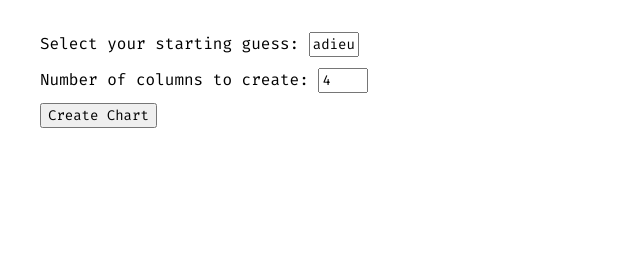
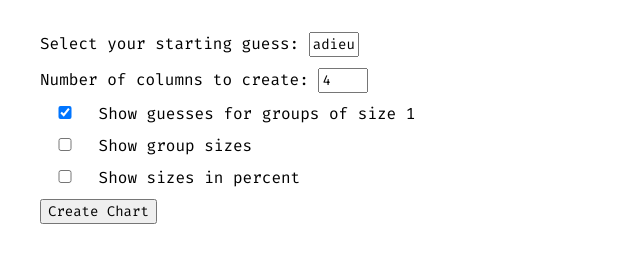
Before and after one commit to Zakuro98/Wordle-Chart-Template-Maker, a plain HTML site: page index.html in a window 1280 px wide. Shown: the whole page, without its empty margins (0-640 px from the left). Drawn offline with Linux system fonts and the light colour scheme.

Commit message:
Update index.html

```diff
--- a/index.html
+++ b/index.html
@@ -25,6 +25,27 @@
                 <input id="columns" type="number" value="4" min="1">
             </div>
 
+            <div>
+                <input id="guesses" type="checkbox" checked>
+                <label for="guesses">
+                    Show guesses for groups of size 1
+                </label>
+            </div>
+
+            <div>
+                <input id="sizes" type="checkbox">
+                <label for="sizes">
+                    Show group sizes
+                </label>
+            </div>
+
+            <div class="sub">
+                <input id="percents" type="checkbox">
+                <label for="percents">
+                    Show sizes in percent
+                </label>
+            </div>
+
             <button id="create" onclick="initialize_chart()">
                 Create Chart
             </button>
```
